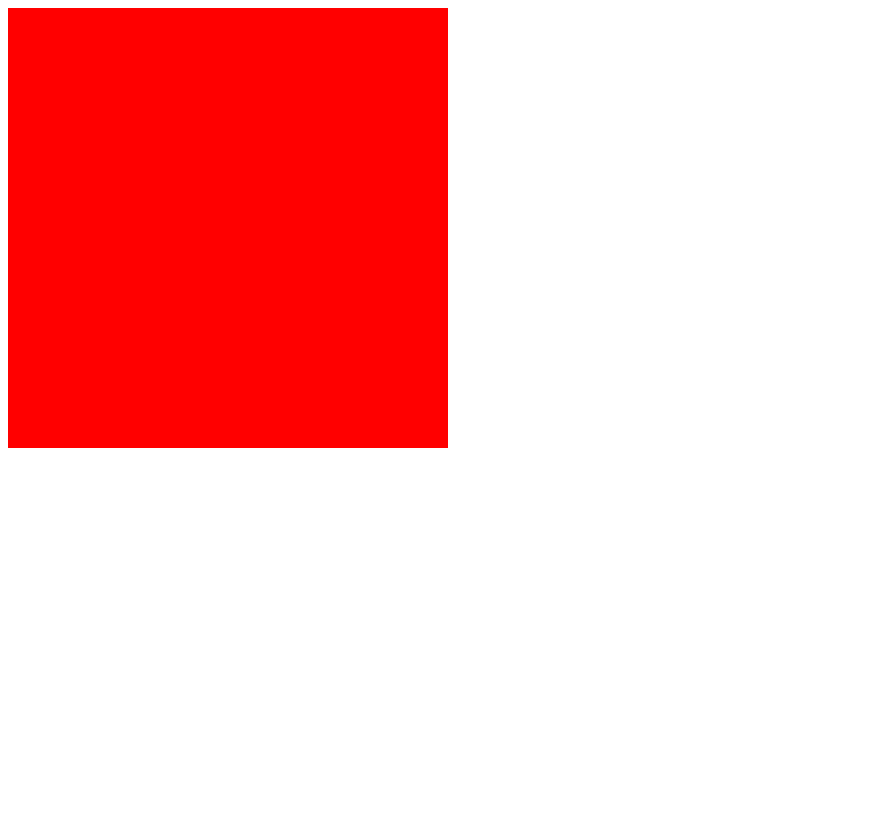
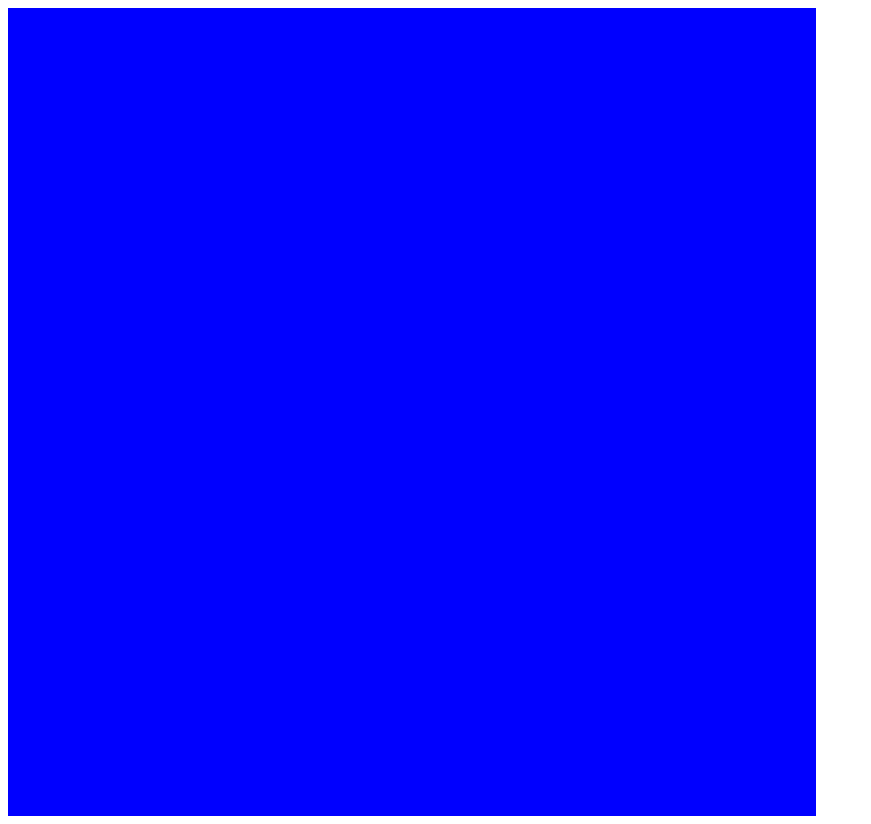
Before and after one commit to krishna8400302704-ship-it/webdev1, a plain HTML site: page CSS/classwork/breakpoint.html in a window 1280 px wide. Shown: the whole page, without its empty margins (0-871 px from the left). Before the commit the page ends 800 px from the top, so only its background shows below. Drawn offline with Linux system fonts and the light colour scheme.

Commit message:
Add a media property

```diff
--- a/CSS/classwork/breakpoint.html
+++ b/CSS/classwork/breakpoint.html
@@ -1,5 +1,6 @@
 <!DOCTYPE html>
 <html lang="en">
+
 <head>
     <meta charset="UTF-8">
     <meta name="viewport" content="width=device-width, initial-scale=1.0">
@@ -7,28 +8,42 @@
     <style>
         .container {
             width: 400px;
-            height:400px;
-            margin: 0 ;
+            height: 400px;
+            margin: 0;
             padding: 20px;
             background-color: red;
         }
-        @media (max-width: 600px)
-        {
+
+        @media (max-width: 600px) {
             .container {
+                height: 400px;
+                width: 400px;
+                background-color: rgb(0, 255, 72);
+            }
+        }
+
+        @media (min-width: 600px) {
+            .container {
+                height: 600px;
+                width: 600px;
                 background-color: yellow;
             }
         }
-        @media (max-width: 768px)
-        {
+
+        @media (min-width: 768px) {
             .container {
+                height: 768px;
+                width: 768px;
                 background-color: blue;
             }
         }
     </style>
 </head>
+
 <body>
     <div class="container">
 
     </div>
 </body>
+
 </html>
```
